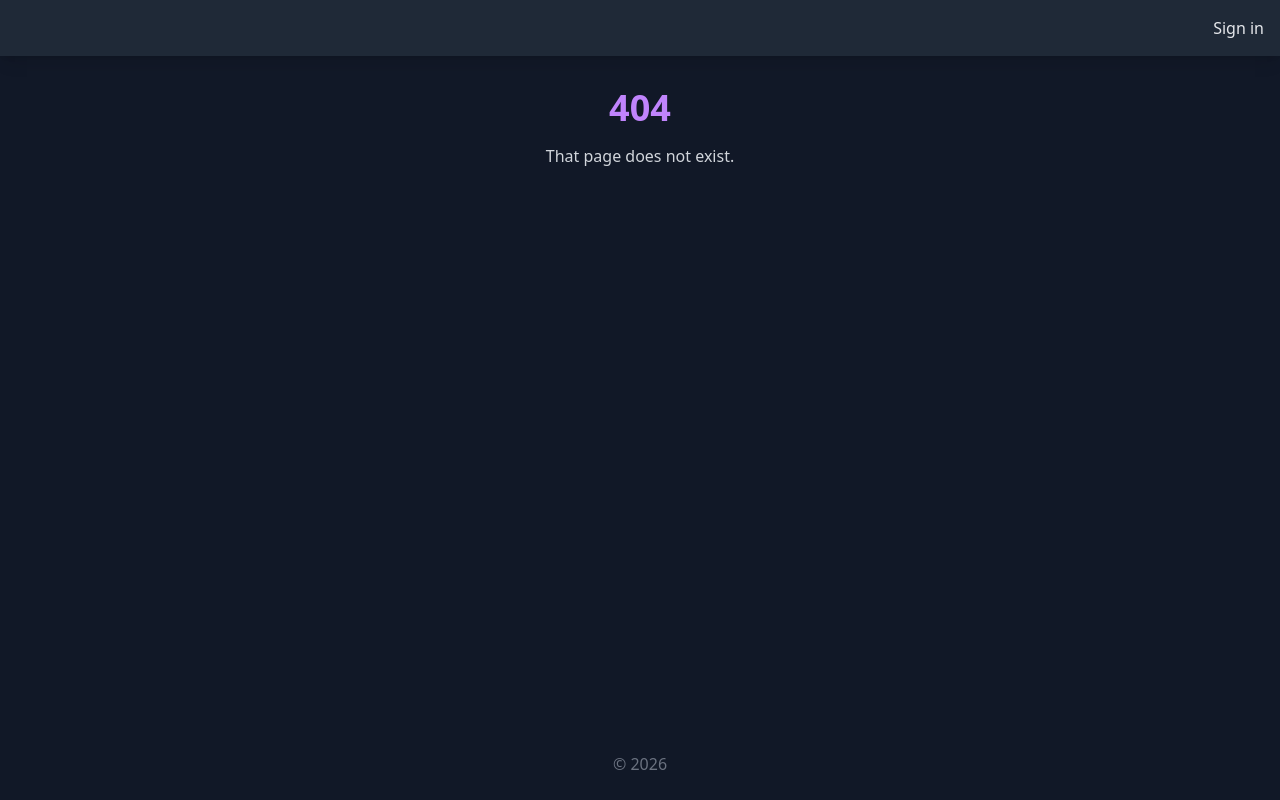
After one commit to iamwonodi/django-service-app-b1, a Django app: template app/templates/errors/404.html in a window 1280 px wide. The commit adds this page. Run offline with Django 5.2, Linux system fonts and the light colour scheme; the template is opened without the code that fills it, so the values that code supplies are empty; some libraries are stand-ins or nearby versions.

Commit message:
feat: add project-wide templates, error pages, static and locale wiring
templates/base.html now includes partials/navbar.html (sign in or the user's
name with a POST sign-out) and partials/footer.html. The 404 page extends the
layout; the 500 page is standalone on purpose, because it is rendered when
something is already broken and the layout reads the session and the user.
handler404 and handler500 point at apps.core views that render them.

STATICFILES_DIRS lists app/static only once the folder exists (Django warns
about a missing one), LOCALE_PATHS names app/locale (kept with a .gitkeep), and
app/.env.example documents the variables for local development, which the
deploy template .env does not. The theme's @source glob already matches every
templates/ directory; the stylesheet was built to confirm it.

```diff
--- a/app/config/urls.py
+++ b/app/config/urls.py
@@ -10,6 +10,9 @@ urlpatterns = [
     path("admin/", admin.site.urls),
 ]
 
+handler404 = "apps.core.views.not_found"
+handler500 = "apps.core.views.server_error"
+
 # Development-only live reload. Mounted only when its app is installed, which
 # development.py does under DEBUG, so the endpoint does not exist in production.
 if "django_browser_reload" in settings.INSTALLED_APPS:
--- a/app/templates/base.html
+++ b/app/templates/base.html
@@ -9,9 +9,11 @@
     {% tailwind_css %}
     {% block extra_css %}{% endblock %}
   </head>
-  <body class="bg-gray-900 text-gray-100 min-h-screen">
-    <main class="container mx-auto px-4 py-8">
+  <body class="bg-gray-900 text-gray-100 min-h-screen flex flex-col">
+    {% include "partials/navbar.html" %}
+    <main class="container mx-auto px-4 py-8 flex-1">
       {% block content %}{% endblock %}
     </main>
+    {% include "partials/footer.html" %}
   </body>
 </html>
--- /dev/null
+++ b/app/templates/errors/404.html
@@ -0,0 +1,10 @@
+{% extends "base.html" %}
+
+{% block title %}Page not found{% endblock %}
+
+{% block content %}
+<div class="max-w-md mx-auto text-center">
+  <h1 class="text-4xl font-bold mb-4 text-purple-400">404</h1>
+  <p class="text-gray-300">That page does not exist.</p>
+</div>
+{% endblock %}
--- /dev/null
+++ b/app/templates/partials/footer.html
@@ -0,0 +1,3 @@
+<footer class="container mx-auto px-4 py-6 text-center text-gray-500">
+  &copy; {% now "Y" %}
+</footer>
--- /dev/null
+++ b/app/templates/partials/navbar.html
@@ -0,0 +1,13 @@
+<nav class="bg-gray-800 shadow-lg">
+  <div class="container mx-auto px-4 py-4 flex items-center justify-end gap-4">
+    {% if user.is_authenticated %}
+    <a href="{% url 'users:profile' %}" class="text-gray-200 hover:text-purple-400">{{ user.get_username }}</a>
+    <form method="post" action="{% url 'users:logout' %}">
+      {% csrf_token %}
+      <button type="submit" class="text-gray-400 hover:text-purple-400">Sign out</button>
+    </form>
+    {% else %}
+    <a href="{% url 'users:login' %}" class="text-gray-200 hover:text-purple-400">Sign in</a>
+    {% endif %}
+  </div>
+</nav>
```
Also changed, not shown: app/apps/core/tests/test_views.py (added, +42 -0 lines), app/apps/core/tests/urls.py (added, +13 -0 lines), app/apps/core/views.py (added, +12 -0 lines), app/config/settings/base.py (+9 -0 lines), app/config/tests/test_urls.py (+4 -1 lines), app/templates/errors/500.html (added, +17 -0 lines), 3 other files.
